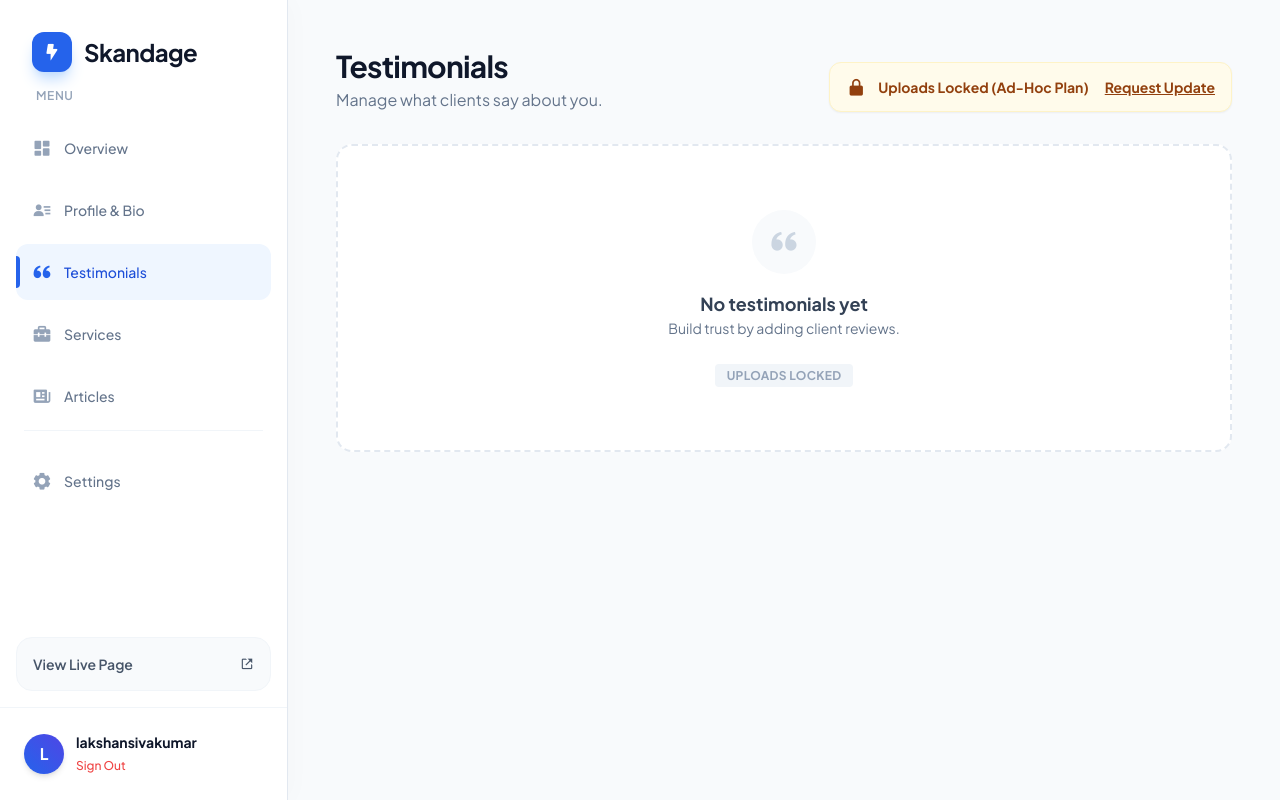
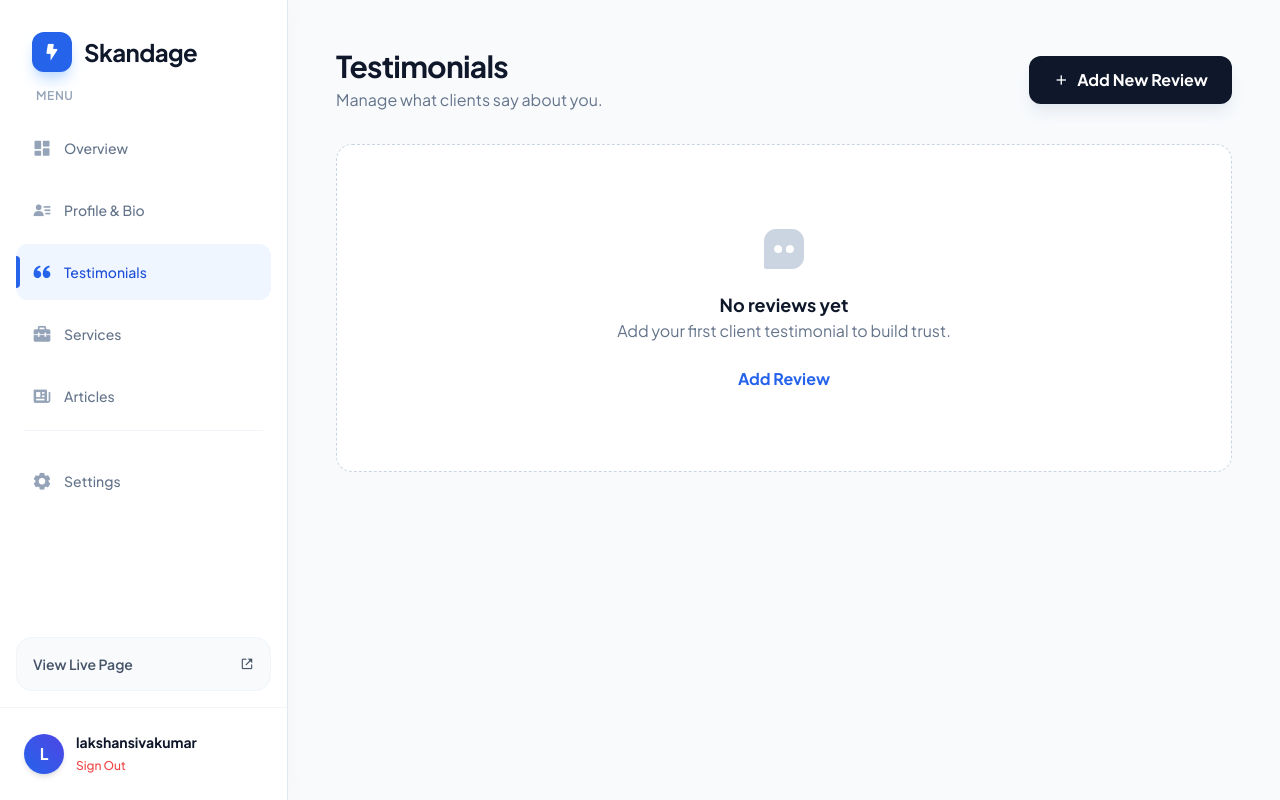
Before and after one commit to LakshanSivakumar/skandage-mvp, a Django app: page /dashboard/testimonials/ in a window 1280 px wide. Run offline with Django 5.2, Linux system fonts and the light colour scheme; a user stored in the database is signed in; data comes from the database, SQL or seed files in the repository; both versions use the stored data as it was after the commit; some libraries are stand-ins or nearby versions.

Commit message:
final tweaks for design

```diff
--- a/core/models.py
+++ b/core/models.py
@@ -20,6 +20,7 @@ class Agent(models.Model):
         default="The content on this website is strictly for information and educational purposes only and does not constitute financial advice. Investments are subject to market risks. Please consult a qualified financial consultant before making any decisions. Views expressed here are my own and do not necessarily reflect the official policy or position of my company.\n\nThis advertisement has not been reviewed by the Monetary Authority of Singapore.",
         help_text="This text appears in the footer of every page."
     )
+
     # Profile Details
     headshot = models.ImageField(upload_to='headshots/', blank=True, null=True)
     bio = models.TextField(blank=True)
@@ -107,7 +108,9 @@ class Credential(models.Model):
     title = models.CharField(max_length=100, help_text="e.g. MDRT 2024, ChFC, Top Rookie")
     issuer = models.CharField(max_length=100, help_text="e.g. Million Dollar Round Table, Prudential")
     year = models.CharField(max_length=20, blank=True, help_text="Optional, e.g. 2023")
-
+    order = models.PositiveIntegerField(default=0)
+    class Meta:
+        ordering = ['order']
     def __str__(self):
         return self.title
 
--- a/core/templates/core/manage_testimonials.html
+++ b/core/templates/core/manage_testimonials.html
@@ -1,96 +1,69 @@
 {% extends 'core/dashboard_base.html' %}
 
 {% block dashboard_content %}
-<div class="flex flex-col md:flex-row md:items-end justify-between gap-4 mb-8">
+<div class="flex items-center justify-between mb-8">
     <div>
         <h2 class="text-3xl font-bold text-slate-900 tracking-tight">Testimonials</h2>
         <p class="text-slate-500 mt-1">Manage what clients say about you.</p>
     </div>
+    <a href="{% url 'add_testimonial' %}" class="bg-slate-900 text-white px-6 py-3 rounded-xl font-bold hover:bg-slate-800 transition shadow-lg shadow-slate-200 flex items-center gap-2">
+        <i class='bx bx-plus'></i> Add New Review
+    </a>
+</div>
 
-    {% if agent.can_upload_testimonials %}
-        <a href="{% url 'add_testimonial' %}" class="bg-slate-900 text-white px-6 py-3 rounded-xl font-bold hover:bg-slate-800 transition shadow-lg shadow-slate-200 flex items-center gap-2">
-            <i class='bx bx-plus'></i> Add New Review
-        </a>
+<div class="space-y-4">
+    {% if testimonials %}
+        {% for review in testimonials %}
+        <div class="bg-white p-6 rounded-2xl border border-slate-200 shadow-sm hover:shadow-md transition group relative">
+
+            <div class="flex items-start gap-4">
+                <div class="w-12 h-12 rounded-full bg-slate-100 flex items-center justify-center text-slate-500 font-bold text-xl shrink-0">
+                    {{ review.client_name|slice:":1" }}
+                </div>
+                <div class="flex-1">
+                    <div class="flex items-center justify-between mb-1">
+                        <h3 class="font-bold text-slate-900">{{ review.client_name }}</h3>
+
+                        <div class="flex items-center gap-2 opacity-100 sm:opacity-0 sm:group-hover:opacity-100 transition">
+                            <a href="{% url 'toggle_testimonial_feature' review.pk %}" class="w-8 h-8 flex items-center justify-center rounded-lg border transition {% if review.is_featured %}bg-amber-50 border-amber-200 text-amber-500{% else %}bg-white border-slate-200 text-slate-300 hover:text-amber-500{% endif %}" title="Toggle Featured on Homepage">
+                                <i class='bx bxs-star'></i>
+                            </a>
+
+                            <a href="{% url 'edit_testimonial' review.pk %}" class="w-8 h-8 flex items-center justify-center rounded-lg bg-white border border-slate-200 text-slate-400 hover:text-blue-600 hover:border-blue-600 transition">
+                                <i class='bx bxs-edit-alt'></i>
+                            </a>
+                            <a href="{% url 'delete_testimonial' review.pk %}" class="w-8 h-8 flex items-center justify-center rounded-lg bg-white border border-slate-200 text-slate-400 hover:text-red-600 hover:border-red-600 transition">
+                                <i class='bx bxs-trash'></i>
+                            </a>
+                        </div>
+                    </div>
+
+                    <p class="text-slate-600 italic text-sm mb-3">"{{ review.review_text|truncatewords:30 }}"</p>
+
+                    <div class="flex gap-3">
+                        {% if review.screenshot %}
+                            <span class="inline-flex items-center gap-1 px-2.5 py-1 rounded-md bg-blue-50 text-blue-700 text-xs font-bold border border-blue-100">
+                                <i class='bx bx-image'></i> Verified with Screenshot
+                            </span>
+                        {% endif %}
+
+                        {% if review.is_featured %}
+                            <span class="inline-flex items-center gap-1 px-2.5 py-1 rounded-md bg-amber-50 text-amber-700 text-xs font-bold border border-amber-100">
+                                <i class='bx bxs-star'></i> Featured on Homepage
+                            </span>
+                        {% endif %}
+                    </div>
+                </div>
+            </div>
+        </div>
+        {% endfor %}
     {% else %}
-        <div class="flex items-center gap-3 bg-amber-50 text-amber-800 px-4 py-2.5 rounded-xl border border-amber-100 text-sm font-bold shadow-sm">
-            <i class='bx bxs-lock-alt text-xl'></i>
-            <span>Uploads Locked (Ad-Hoc Plan)</span>
-            <a href="https://wa.me/6591234567?text=Hi%20Benedict,%20I%20would%20like%20to%20add%20new%20testimonials." target="_blank" class="underline hover:text-amber-600 ml-1">
-                Request Update
-            </a>
+        <div class="text-center py-20 bg-white rounded-2xl border border-dashed border-slate-300">
+            <div class="text-slate-300 text-5xl mb-4"><i class='bx bxs-message-square-dots'></i></div>
+            <h3 class="text-slate-900 font-bold text-lg">No reviews yet</h3>
+            <p class="text-slate-500 mb-6">Add your first client testimonial to build trust.</p>
+            <a href="{% url 'add_testimonial' %}" class="text-blue-600 font-bold hover:underline">Add Review</a>
         </div>
     {% endif %}
 </div>
-
-{% if messages %}
-    <div class="space-y-2 mb-6">
-    {% for message in messages %}
-        <div class="p-4 rounded-xl font-bold flex items-center gap-3 shadow-sm border {% if message.tags == 'error' %}bg-red-50 text-red-700 border-red-100{% else %}bg-green-50 text-green-700 border-green-100{% endif %}">
-            <i class='bx {% if message.tags == 'error' %}bxs-error-circle{% else %}bxs-check-circle{% endif %} text-xl'></i>
-            {{ message }}
-        </div>
-    {% endfor %}
-    </div>
-{% endif %}
-
-<div class="grid gap-4">
-    {% for t in testimonials %}
-    <div class="bg-white p-6 rounded-2xl border border-slate-200 shadow-sm flex flex-col md:flex-row justify-between gap-6 group hover:border-blue-300 transition">
-
-        <div class="flex gap-5">
-            <div class="w-14 h-14 rounded-full bg-slate-100 flex-shrink-0 flex items-center justify-center text-slate-500 font-bold text-xl uppercase shadow-inner">
-                {{ t.client_name|slice:":1" }}
-            </div>
-            <div>
-                <h3 class="font-bold text-lg text-slate-900">{{ t.client_name }}</h3>
-                <p class="text-slate-600 text-sm mt-1 italic leading-relaxed">"{{ t.review_text|truncatechars:120 }}"</p>
-
-                {% if t.screenshot %}
-                <div class="mt-3 inline-flex items-center gap-1.5 text-xs text-blue-600 font-bold bg-blue-50 px-2.5 py-1 rounded-lg border border-blue-100">
-                    <i class='bx bx-image'></i> Verified with Screenshot
-                </div>
-                {% endif %}
-            </div>
-        </div>
-
-        <div class="flex items-center gap-2 self-start md:self-center md:ml-0 pl-[4.5rem] md:pl-0">
-
-            {% if agent.can_upload_testimonials %}
-                <a href="{% url 'edit_testimonial' t.pk %}" class="p-2.5 text-slate-400 hover:text-blue-600 hover:bg-blue-50 rounded-xl transition" title="Edit">
-                    <i class='bx bxs-pencil text-xl'></i>
-                </a>
-
-                <form action="{% url 'delete_testimonial' t.pk %}" method="post" onsubmit="return confirm('Delete this review permanently?');">
-                    {% csrf_token %}
-                    <button type="submit" class="p-2.5 text-slate-400 hover:text-red-600 hover:bg-red-50 rounded-xl transition" title="Delete">
-                        <i class='bx bxs-trash text-xl'></i>
-                    </button>
-                </form>
-            {% else %}
-                <span class="p-2.5 text-slate-300 cursor-not-allowed" title="Management Locked by Admin">
-                    <i class='bx bxs-lock-alt text-xl'></i>
-                </span>
-            {% endif %}
-
-        </div>
-
-    </div>
-    {% empty %}
-    <div class="text-center py-16 bg-white rounded-2xl border-2 border-dashed border-slate-200">
-        <div class="w-16 h-16 bg-slate-50 text-slate-300 rounded-full flex items-center justify-center text-3xl mx-auto mb-4">
-            <i class='bx bxs-quote-alt-left'></i>
-        </div>
-        <h3 class="text-lg font-bold text-slate-700">No testimonials yet</h3>
-        <p class="text-slate-500 text-sm mb-6">Build trust by adding client reviews.</p>
-
-        {% if agent.can_upload_testimonials %}
-        <a href="{% url 'add_testimonial' %}" class="inline-flex items-center gap-2 text-blue-600 font-bold bg-blue-50 px-4 py-2 rounded-lg hover:bg-blue-100 transition">
-            <i class='bx bx-plus'></i> Add First Review
-        </a>
-        {% else %}
-        <span class="text-xs font-bold text-slate-400 uppercase tracking-wide bg-slate-100 px-3 py-1 rounded">Uploads Locked</span>
-        {% endif %}
-    </div>
-    {% endfor %}
-</div>
 {% endblock %}
--- a/core/urls.py
+++ b/core/urls.py
@@ -39,5 +39,14 @@ urlpatterns = [
     path('dashboard/services/', views.manage_services, name='manage_services'),
     path('dashboard/services/add/', views.add_service, name='add_service'),
     path('dashboard/services/delete/<int:pk>/', views.delete_service, name='delete_service'),
+    path('dashboard/article/delete/<int:pk>/', views.delete_article, name='delete_article'),
+
+    # NEW: Credential Actions
+    path('dashboard/credential/edit/<int:pk>/', views.edit_credential, name='edit_credential'),
+
+    # NEW: Testimonial Feature Toggle
+    path('dashboard/testimonial/toggle-feature/<int:pk>/', views.toggle_testimonial_feature, name='toggle_testimonial_feature'),
+    path('dashboard/credentials/reorder/', views.reorder_credentials, name='reorder_credentials'),
+
 
 ]
--- a/core/views.py
+++ b/core/views.py
@@ -1,12 +1,15 @@
+import json
 from django.shortcuts import render, get_object_or_404, redirect
 from django.contrib.auth.decorators import login_required
+from django.views.decorators.http import require_POST
 from django.contrib.auth.forms import PasswordChangeForm
 from django.contrib.auth import update_session_auth_hash, logout
 from django.contrib import messages
 from .models import Agent, Testimonial, Lead, Article, Credential, Service
 from .forms import AgentProfileForm, TestimonialForm, LeadForm, ArticleForm, CredentialForm, UserUpdateForm, ServiceForm
-from .themes import THEMES  # Ensure this is imported!
-from django.http import HttpResponse
+from .themes import THEMES
+from django.http import HttpResponse, JsonResponse
+from django.db.models import F, Max
 
 # ==========================
 # VCARD DOWNLOAD VIEW
@@ -14,7 +17,7 @@ from django.http import HttpResponse
 def download_vcard(request, slug):
     agent = get_object_or_404(Agent, slug=slug)
 
-    # Create vCard Content Manually (No extra pip install needed)
+    # Create vCard Content Manually
     vcard_data = [
         "BEGIN:VCARD",
         "VERSION:3.0",
@@ -79,9 +82,9 @@ def agent_profile(request, slug):
         'testimonials': testimonials,
         'services': services,
         'articles': agent.articles.all().order_by('-created_at')[:3],
-        'credentials': agent.credentials.all(),
+        'credentials': agent.credentials.all().order_by('order'), # Ensure public profile sees correct order
         'total_testimonials': agent.testimonials.count(),
-        'theme': theme_config  # Pass the theme to the template
+        'theme': theme_config
     }
     return render(request, 'core/agent_profile.html', context)
 
@@ -124,7 +127,7 @@ def manage_profile(request):
     context = {
         'agent': agent,
         'form': form,
-        'credentials': agent.credentials.all(),
+        'credentials': agent.credentials.all().order_by('order'), # Sort by Drag Order
         'section': 'profile'
     }
     return render(request, 'core/manage_profile.html', context)
@@ -189,6 +192,12 @@ def add_credential(request):
         if form.is_valid():
             cred = form.save(commit=False)
             cred.agent = agent
+
+            # --- AUTO ASSIGN ORDER ---
+            # Finds the highest order number and adds 1
+            max_order = Credential.objects.filter(agent=agent).aggregate(Max('order'))['order__max']
+            cred.order = (max_order if max_order is not None else -1) + 1
+
             cred.save()
             return redirect('manage_profile')
     else:
@@ -311,7 +320,7 @@ def agent_bio(request, slug):
 
     return render(request, 'core/public_bio.html', {
         'agent': agent,
-        'credentials': agent.credentials.all(),
+        'credentials': agent.credentials.all().order_by('order'), # Sorted by drag order
         'theme': theme_config
     })
 
@@ -359,3 +368,55 @@ def delete_service(request, pk):
     if request.method == 'POST':
         service.delete()
     return redirect('manage_services')
+
+@login_required
+def delete_article(request, pk):
+    article = get_object_or_404(Article, pk=pk, agent=request.user.agent)
+    if request.method == 'POST':
+        article.delete()
+        messages.success(request, "Article deleted successfully.")
+    return redirect('manage_articles')
+
+# --- EDIT CREDENTIAL ---
+@login_required
+def edit_credential(request, pk):
+    cred = get_object_or_404(Credential, pk=pk, agent=request.user.agent)
+    if request.method == 'POST':
+        form = CredentialForm(request.POST, instance=cred)
+        if form.is_valid():
+            form.save()
+            messages.success(request, "Credential updated.")
+            return redirect('manage_profile')
+    else:
+        form = CredentialForm(instance=cred)
+    return render(request, 'core/generic_form.html', {'form': form, 'title': 'Edit Credential'})
+
+# --- TOGGLE FEATURED TESTIMONIAL ---
+@login_required
+def toggle_testimonial_feature(request, pk):
+    testimonial = get_object_or_404(Testimonial, pk=pk, agent=request.user.agent)
+    # Toggle the boolean
+    testimonial.is_featured = not testimonial.is_featured
+    testimonial.save()
+
+    status = "Featured" if testimonial.is_featured else "Un-featured"
+    messages.success(request, f"Review marked as {status}")
+    return redirect('manage_testimonials')
+
+# --- NEW: AJAX DRAG & DROP REORDER ---
+@login_required
+@require_POST
+def reorder_credentials(request):
+    try:
+        data = json.loads(request.body)
+        ordered_ids = data.get('order', [])
+
+        # Update the order for each credential based on its position in the list
+        for index, cred_id in enumerate(ordered_ids):
+            # Using update() is more efficient than save() in a loop
+            # But we must ensure the user owns the credential
+            Credential.objects.filter(pk=cred_id, agent=request.user.agent).update(order=index)
+
+        return JsonResponse({'status': 'success'})
+    except Exception as e:
+        return JsonResponse({'status': 'error', 'message': str(e)}, status=400)
```
Also changed, not shown: core/templates/core/manage_articles.html (+34 -17 lines), core/templates/core/manage_profile.html (+65 -6 lines), core/migrations/0014_alter_credential_options_credential_order.py (added), db.sqlite3.
